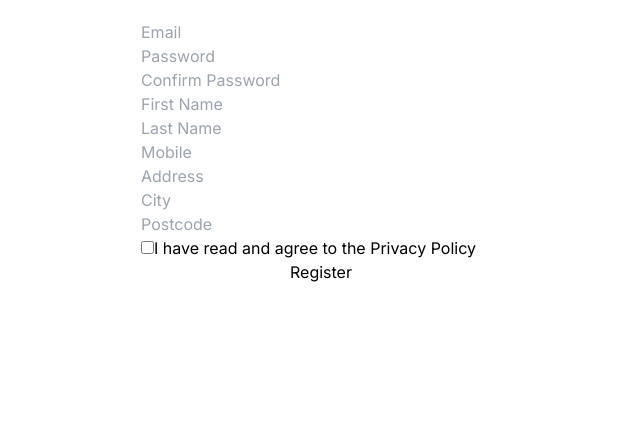
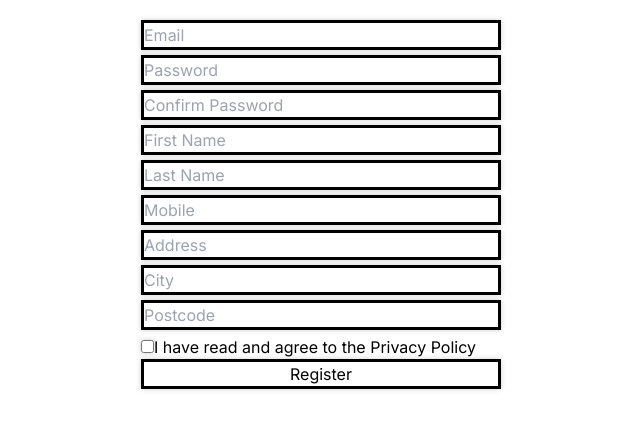
Before and after one commit to santicasalis/ConnectInkProject, a Next.js app in the folder connect-ink/: page /tattoerregform in a window 1280 px wide. Shown: the top 430 px of the page, without its empty margins (319-959 px from the left). Built offline with nearby package versions, Linux system fonts and the light colour scheme.

Commit message:
tattoregform css modification

```diff
--- a/connect-ink/src/app/tattoerregform/page.css
+++ b/connect-ink/src/app/tattoerregform/page.css
@@ -5,3 +5,9 @@
   margin: 0 auto;
   padding: 20px;
 }
+
+.formStyle input, .formStyle button {
+  margin-bottom: 5px;
+  border: 3px solid black;
+  box-shadow: 0 0 5px rgba(0, 0, 0, 0.2);
+}
```
